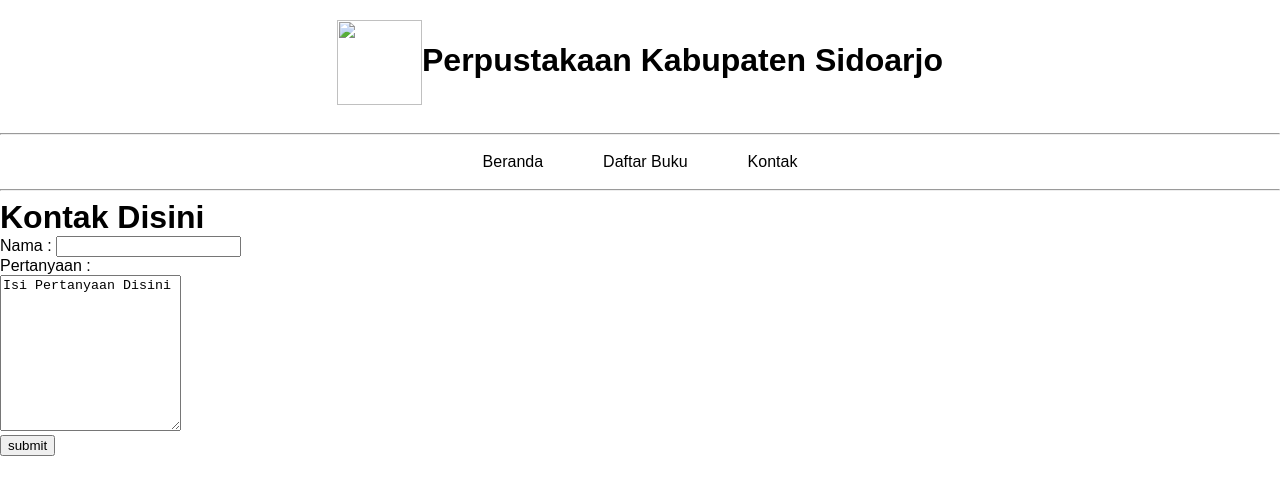
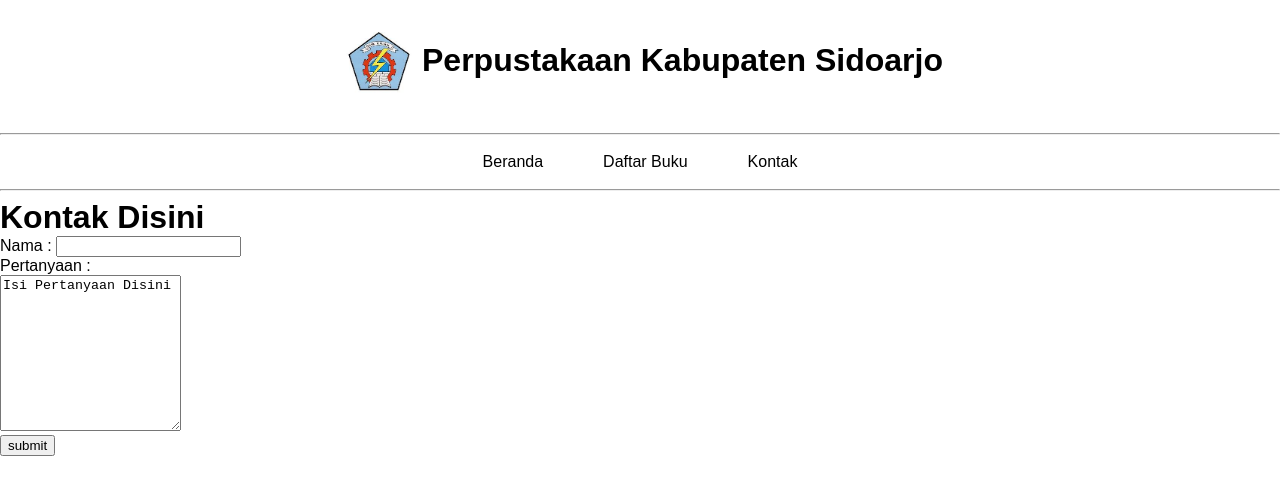
Before and after one commit to GryKimberly/Website-Perpus, a plain HTML site: page kontak.html in a window 1280 px wide. Drawn offline with Linux system fonts and the light colour scheme.

Commit message:
Update kontak.html

```diff
--- a/kontak.html
+++ b/kontak.html
@@ -9,7 +9,7 @@
 	<body>
 
     <header>
-		<h1><img src="images.jfif" alt="" align="center"  width="85px" height="85px" >Perpustakaan Kabupaten Sidoarjo</h1>
+		<h1><img src="Abrissa/images.jfif" alt="" align="center"  width="85px" height="85px" >Perpustakaan Kabupaten Sidoarjo</h1>
 	</header>
 
 		<hr>
```
